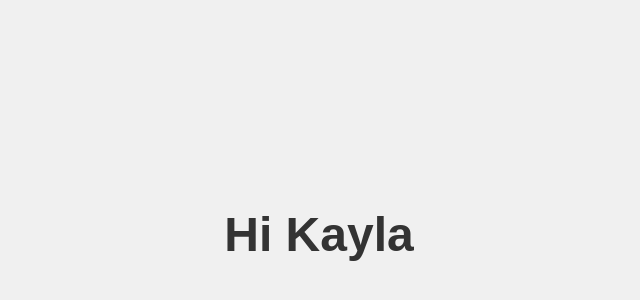
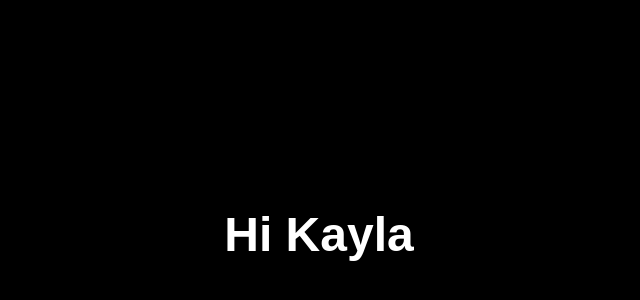
Before and after one commit to theletter-a/testwebsite, a plain HTML site: page index.html in a window 1280 px wide. Shown: the part 166-466 px from the top of the page, without its empty margins (321-961 px from the left). Drawn offline with Linux system fonts and the light colour scheme.

Commit message:
Update index.html

```diff
--- a/index.html
+++ b/index.html
@@ -12,16 +12,37 @@
             height: 100vh;
             margin: 0;
             font-family: Arial, sans-serif;
-            background-color: #f0f0f0;
+            background-color: #000;
+            color: white;
         }
-        h1 {
+        #hiKayla {
+            font-size: 3rem;
             font-weight: bold;
+            transition: opacity 2s;
+            cursor: pointer;
+        }
+        #newMessage {
+            display: none;
             font-size: 3rem;
-            color: #333;
+            font-weight: bold;
         }
     </style>
 </head>
 <body>
-    <h1>Hi Kayla</h1>
+    <div id="hiKayla" onclick="fadeOutText()">Hi Kayla</div>
+    <div id="newMessage">Who was in Paris?</div>
+
+    <script>
+        function fadeOutText() {
+            const hiKayla = document.getElementById('hiKayla');
+            const newMessage = document.getElementById('newMessage');
+
+            hiKayla.style.opacity = '0';
+            setTimeout(() => {
+                hiKayla.style.display = 'none';
+                newMessage.style.display = 'block';
+            }, 2000);
+        }
+    </script>
 </body>
 </html>
```
